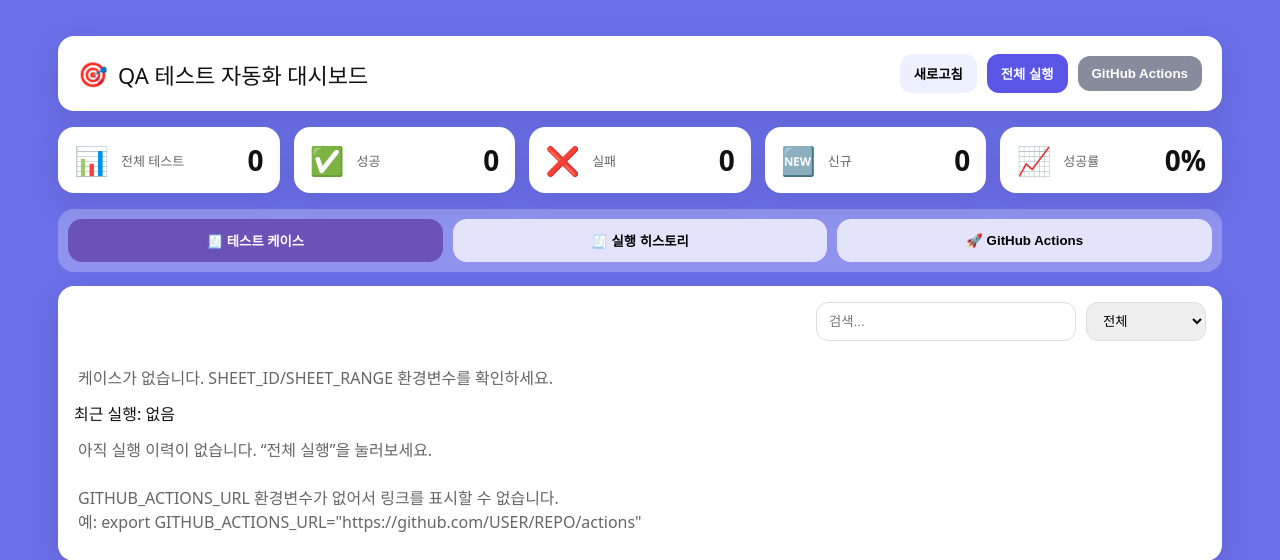
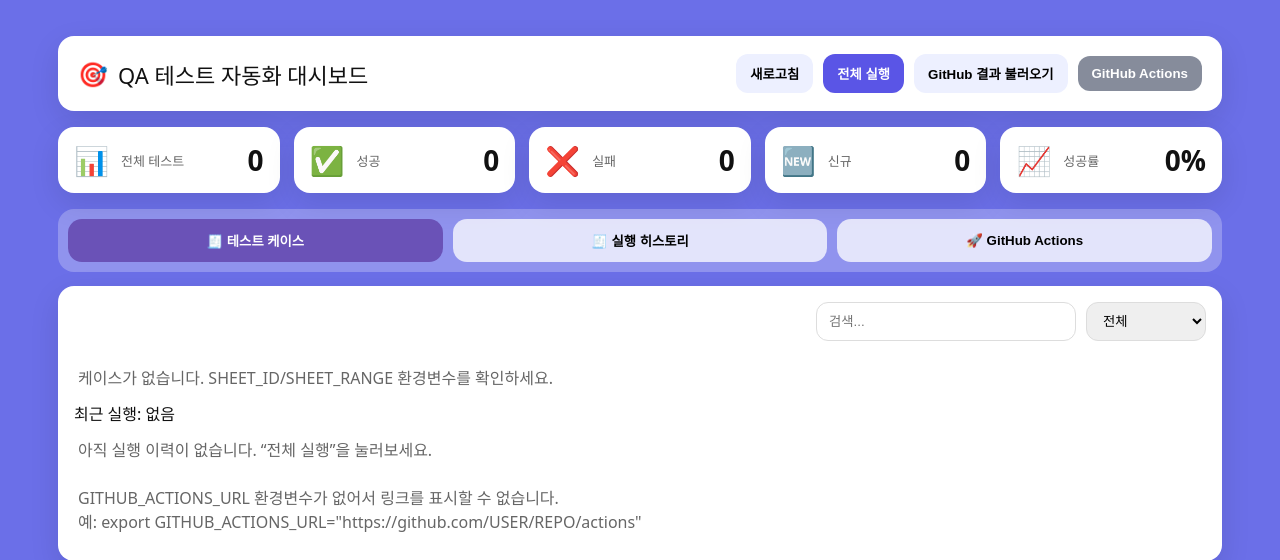
Before and after one commit to kubyku/qa_auto, a Flask app: page / in a window 1280 px wide. Shown: the top 560 px of the page. Run offline with Flask 3, Linux system fonts and the light colour scheme.

Commit message:
Update dashboard and GitHub artifact sync

```diff
--- a/web/app.py
+++ b/web/app.py
@@ -1,6 +1,14 @@
+from __future__ import annotations
+
+import io
+import json
+import os
+import subprocess
+import sys
+import zipfile
+
+import requests
 from flask import Flask, render_template, redirect, url_for, flash
-import json, os, subprocess, sys
-from datetime import datetime, timezone
 
 app = Flask(__name__)
 app.secret_key = "qa-auto-local"
@@ -8,6 +16,7 @@ app.secret_key = "qa-auto-local"
 BASE_DIR = os.path.abspath(os.path.join(os.path.dirname(__file__), ".."))
 HISTORY_PATH = os.path.join(BASE_DIR, "history", "test_history.json")
 MAIN_PATH = os.path.join(BASE_DIR, "main.py")
+
 
 def _read_json(path, default):
     try:
@@ -18,25 +27,28 @@ def _read_json(path, default):
     except Exception:
         return default
 
+
 def get_runs():
     data = _read_json(HISTORY_PATH, [])
     return data if isinstance(data, list) else []
+
 
 def get_latest_run():
     runs = get_runs()
     return runs[-1] if runs else None
 
+
 def get_cases_from_sheets():
-    # main.py와 동일한 env 사용
     sheet_id = os.getenv("SHEET_ID", "").strip()
     sheet_range = os.getenv("SHEET_RANGE", "testcase!A1:E100").strip()
     if not sheet_id:
         return []
 
     from loaders.sheets_loader import load_cases_from_sheets
+
     cases = load_cases_from_sheets(sheet_id, sheet_range)
-    # dataclass -> dict
     return [c.__dict__ for c in cases]
+
 
 def calc_cards(latest_run, cases):
     total = len(cases)
@@ -46,12 +58,113 @@ def calc_cards(latest_run, cases):
         p = int(s.get("pass", 0) or 0)
         f = int(s.get("fail", 0) or 0)
         e = int(s.get("error", 0) or 0)
+
     denom = (p + f + e)
     rate = int(round((p / denom) * 100)) if denom else 0
-    # 신규(new)는 일단 “전체”로 두고, 다음 단계에서 규칙 정의(최근 7일 생성 등)
-    new_cnt = total
+
+    new_cnt = total  # 지금은 전체로(다음 단계에서 규칙 정의)
     return {"total": total, "pass": p, "fail": f, "new": new_cnt, "rate": rate}
 
+
+# ---------------------------
+# GitHub Artifact Sync
+# ---------------------------
+def fetch_latest_test_history_from_github():
+    """
+    GitHub Actions artifact(name=test-history) 중 최신 것을 내려받아
+    history JSON(list)을 파싱해서 반환.
+    실패하면 None 반환.
+    """
+    owner = os.getenv("GITHUB_OWNER", "").strip()
+    repo = os.getenv("GITHUB_REPO", "").strip()
+    token = os.getenv("GITHUB_TOKEN", "").strip()
+
+    if not owner or not repo or not token:
+        return None, "GITHUB_OWNER / GITHUB_REPO / GITHUB_TOKEN 환경변수가 필요합니다."
+
+    headers = {
+        "Accept": "application/vnd.github+json",
+        "Authorization": f"Bearer {token}",
+        "X-GitHub-Api-Version": "2022-11-28",
+    }
+
+    # 1) artifact 목록 조회
+    url = f"https://api.github.com/repos/{owner}/{repo}/actions/artifacts?per_page=50"
+    r = requests.get(url, headers=headers, timeout=20)
+    if r.status_code != 200:
+        return None, f"Artifacts 목록 조회 실패: {r.status_code} {r.text[:500]}"
+
+    artifacts = r.json().get("artifacts", [])
+    candidates = [
+        a for a in artifacts
+        if a.get("name") == "test-history" and not a.get("expired", False)
+    ]
+    if not candidates:
+        return None, "test-history artifact를 찾지 못했습니다. (Actions 실행 후 artifact 업로드 확인 필요)"
+
+    candidates.sort(key=lambda x: x.get("updated_at", ""), reverse=True)
+    latest = candidates[0]
+    archive_url = latest.get("archive_download_url")
+    if not archive_url:
+        return None, "archive_download_url이 없습니다."
+
+    # 2) zip 다운로드
+    z = requests.get(archive_url, headers=headers, timeout=60)
+    if z.status_code != 200:
+        return None, f"Artifact zip 다운로드 실패: {z.status_code} {z.text[:500]}"
+
+    # 3) zip 내부에서 test_history.json 찾기
+    with zipfile.ZipFile(io.BytesIO(z.content)) as zipf:
+        names = zipf.namelist()
+
+        target = None
+        for cand in ["history/test_history.json", "test_history.json"]:
+            if cand in names:
+                target = cand
+                break
+
+        if not target:
+            for n in names:
+                if n.endswith("test_history.json"):
+                    target = n
+                    break
+
+        if not target:
+            return None, f"zip 안에서 test_history.json을 찾지 못했습니다. zip entries: {names[:20]}"
+
+        raw = zipf.read(target).decode("utf-8")
+        try:
+            data = json.loads(raw)
+        except Exception as e:
+            return None, f"history JSON 파싱 실패: {e}"
+
+        if not isinstance(data, list):
+            return None, "history JSON이 list 형식이 아닙니다."
+
+        return data, None
+
+
+def save_github_history_to_local(history_data):
+    os.makedirs(os.path.dirname(HISTORY_PATH), exist_ok=True)
+    with open(HISTORY_PATH, "w", encoding="utf-8") as f:
+        json.dump(history_data, f, ensure_ascii=False, indent=2)
+
+
+@app.route("/sync_github", methods=["POST"])
+def sync_github():
+    data, err = fetch_latest_test_history_from_github()
+    if err:
+        flash(err, "error")
+        return redirect(url_for("dashboard"))
+
+    save_github_history_to_local(data)
+    flash("GitHub Actions 결과를 로컬 history로 동기화했습니다.", "success")
+    return redirect(url_for("dashboard"))
+
+
+# ---------------------------
+# Routes
+# ---------------------------
 @app.route("/")
 def dashboard():
     cases = get_cases_from_sheets()
@@ -64,10 +177,11 @@ def dashboard():
         "dashboard2.html",
         cards=cards,
         cases=cases,
-        runs=runs[::-1],   # 최신 먼저
+        runs=runs[::-1],
         latest_run=latest,
         actions_url=actions_url,
     )
+
 
 @app.route("/run", methods=["POST"])
 def run_tests():
@@ -90,5 +204,6 @@ def run_tests():
 
     return redirect(url_for("dashboard"))
 
+
 if __name__ == "__main__":
     app.run(debug=True)
--- a/web/templates/dashboard2.html
+++ b/web/templates/dashboard2.html
@@ -19,6 +19,10 @@
         <form action="/run" method="post">
           <button class="btn primary" type="submit">전체 실행</button>
         </form>
+        <form action="/sync_github" method="post">
+          <button class="btn ghost" type="submit">GitHub 결과 불러오기</button>
+        </form>
+
         {% if actions_url %}
           <a class="btn dark" href="{{ actions_url }}" target="_blank" rel="noreferrer">GitHub Actions</a>
         {% else %}
```
